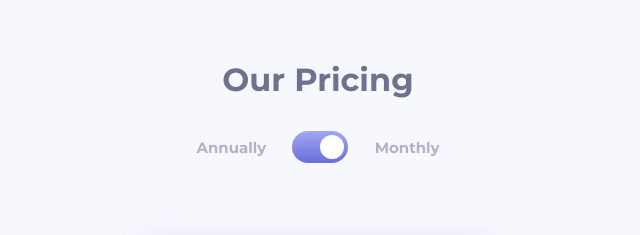
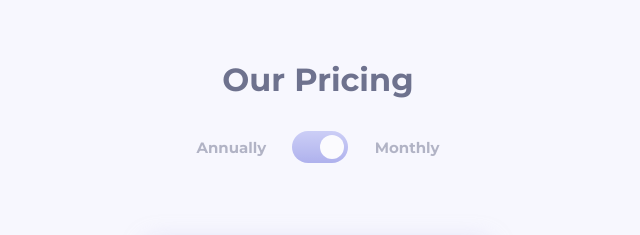
Before and after one commit to andrew2764/pricing-component-with-toggle, a plain HTML site: page index.html in a window 1280 px wide. In both pictures the pointer is over the label "toggle". Shown: the top 235 px of the page, 322-962 px from the left. Drawn offline with Linux system fonts and the light colour scheme.

Commit message:
Add toggle hover state

```diff
--- a/style.css
+++ b/style.css
@@ -92,6 +92,10 @@ label {
   height: 32px;
   background: linear-gradient(#a2a7f0, #696edd);
   border-radius: 50px;
+}
+
+label:hover {
+  opacity: 0.5;
 }
 
 label:after {
```
